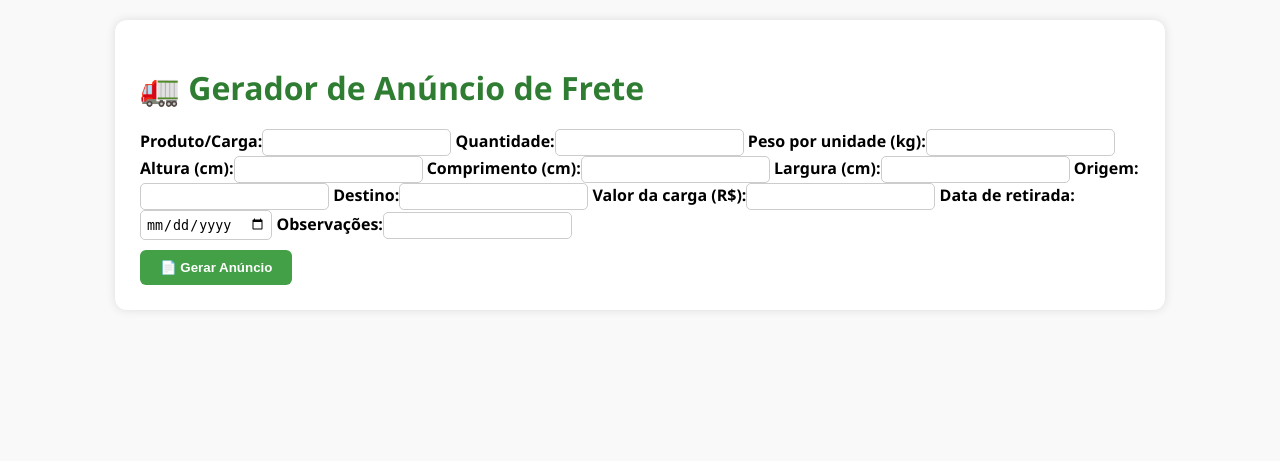
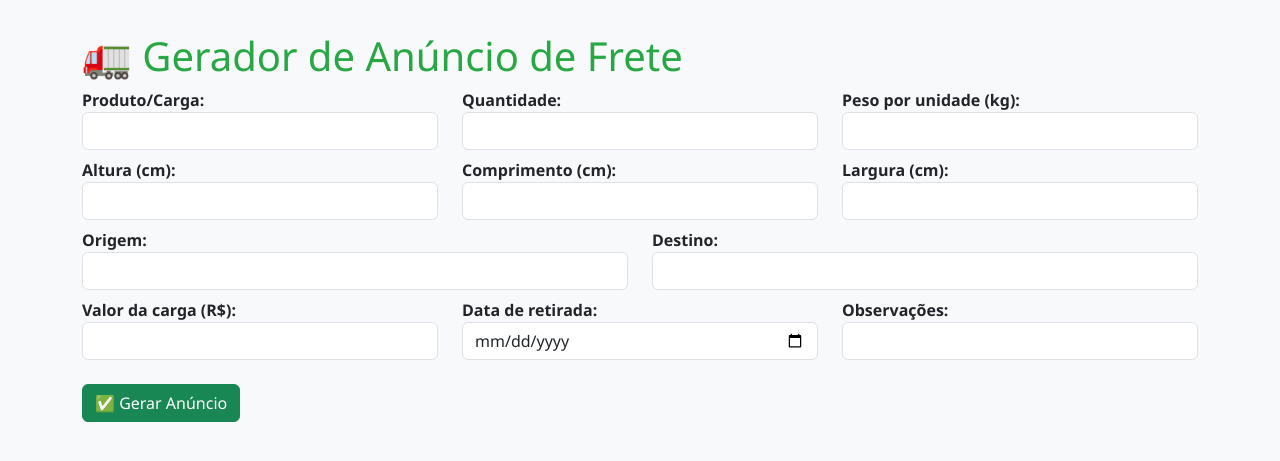
Before and after one commit to roberto36681250/simulador-de-frete, a FastAPI app: page / in a window 1280 px wide. Shown: the top 461 px of the page. Run offline with FastAPI, Linux system fonts and the light colour scheme.

Commit message:
Update form.html

```diff
--- a/templates/form.html
+++ b/templates/form.html
@@ -1,36 +1,107 @@
 <!DOCTYPE html>
-<html>
+<html lang="pt-br">
 <head>
-    <title>Simulador de Frete</title>
-    <link rel="stylesheet" href="/static/style.css">
+    <meta charset="UTF-8">
+    <title>Gerador de Anúncio de Frete</title>
+    <link href="https://cdn.jsdelivr.net/npm/bootstrap@5.3.0/dist/css/bootstrap.min.css" rel="stylesheet">
+    <style>
+        body {
+            background-color: #f8f9fa;
+            padding: 2rem;
+            font-family: 'Segoe UI', Tahoma, Geneva, Verdana, sans-serif;
+        }
+        h1 {
+            color: #28a745;
+        }
+        label {
+            font-weight: bold;
+        }
+        .resultado {
+            background-color: #ffffff;
+            border: 1px solid #dee2e6;
+            border-radius: 0.5rem;
+            padding: 1.5rem;
+            margin-top: 2rem;
+            box-shadow: 0 0 10px rgba(0,0,0,0.05);
+        }
+        .btn-success {
+            margin-top: 1rem;
+        }
+        .links {
+            margin-top: 1.5rem;
+        }
+    </style>
 </head>
 <body>
     <div class="container">
-        <h1>🚛 <span class="title">Gerador de Anúncio de Frete</span></h1>
+        <h1>🚛 Gerador de Anúncio de Frete</h1>
         <form method="post">
-            <div class="grid">
-                <label>Produto/Carga:<input type="text" name="produto" required></label>
-                <label>Quantidade:<input type="number" name="quantidade" required></label>
-                <label>Peso por unidade (kg):<input type="number" step="0.01" name="peso" required></label>
-                <label>Altura (cm):<input type="number" step="0.01" name="altura" required></label>
-                <label>Comprimento (cm):<input type="number" step="0.01" name="comprimento" required></label>
-                <label>Largura (cm):<input type="number" step="0.01" name="largura" required></label>
-                <label>Origem:<input type="text" name="origem" required></label>
-                <label>Destino:<input type="text" name="destino" required></label>
-                <label>Valor da carga (R$):<input type="text" name="valor_nf" required></label>
-                <label>Data de retirada:<input type="date" name="data_retirada" required></label>
-                <label>Observações:<input type="text" name="observacoes"></label>
+            <div class="row mb-2">
+                <div class="col-md-4">
+                    <label>Produto/Carga:</label>
+                    <input type="text" class="form-control" name="produto" required>
+                </div>
+                <div class="col-md-4">
+                    <label>Quantidade:</label>
+                    <input type="number" class="form-control" name="quantidade" required>
+                </div>
+                <div class="col-md-4">
+                    <label>Peso por unidade (kg):</label>
+                    <input type="number" step="0.01" class="form-control" name="peso" required>
+                </div>
             </div>
-            <button type="submit">📄 Gerar Anúncio</button>
+
+            <div class="row mb-2">
+                <div class="col-md-4">
+                    <label>Altura (cm):</label>
+                    <input type="number" step="0.01" class="form-control" name="altura" required>
+                </div>
+                <div class="col-md-4">
+                    <label>Comprimento (cm):</label>
+                    <input type="number" step="0.01" class="form-control" name="comprimento" required>
+                </div>
+                <div class="col-md-4">
+                    <label>Largura (cm):</label>
+                    <input type="number" step="0.01" class="form-control" name="largura" required>
+                </div>
+            </div>
+
+            <div class="row mb-2">
+                <div class="col-md-6">
+                    <label>Origem:</label>
+                    <input type="text" class="form-control" name="origem" required>
+                </div>
+                <div class="col-md-6">
+                    <label>Destino:</label>
+                    <input type="text" class="form-control" name="destino" required>
+                </div>
+            </div>
+
+            <div class="row mb-2">
+                <div class="col-md-4">
+                    <label>Valor da carga (R$):</label>
+                    <input type="text" class="form-control" name="valor_nf" required>
+                </div>
+                <div class="col-md-4">
+                    <label>Data de retirada:</label>
+                    <input type="date" class="form-control" name="data_retirada" required>
+                </div>
+                <div class="col-md-4">
+                    <label>Observações:</label>
+                    <input type="text" class="form-control" name="observacoes">
+                </div>
+            </div>
+
+            <button type="submit" class="btn btn-success">✅ Gerar Anúncio</button>
         </form>
 
         {% if resultado %}
-            <hr>
             <div class="resultado">
-                {{ resultado|safe }}
-                <br>
-                <a href="gerar_pdf" class="btn">📄 PDF</a>
-                <a href="{{ whatsapp_url }}" class="btn">📤 WhatsApp</a>
+                {{ resultado | safe }}
+                <div class="links">
+                    📎 <a href="/gerar_pdf" target="_blank">PDF</a> |
+                    📤 <a href="{{ whatsapp_url }}" target="_blank">WhatsApp</a>
+                </div>
             </div>
         {% endif %}
     </div>
```
